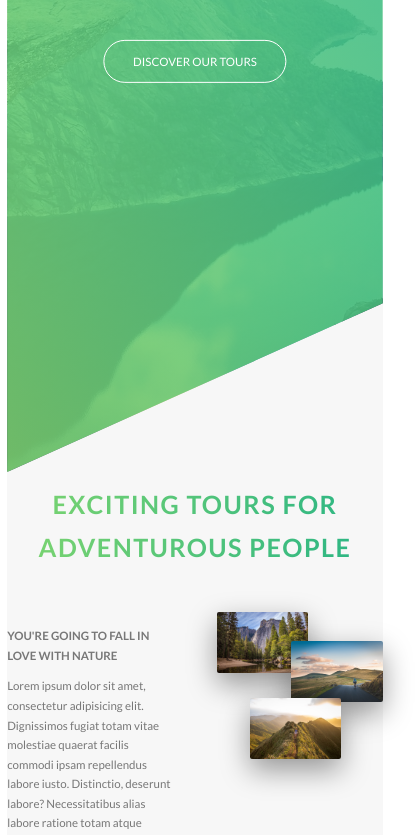
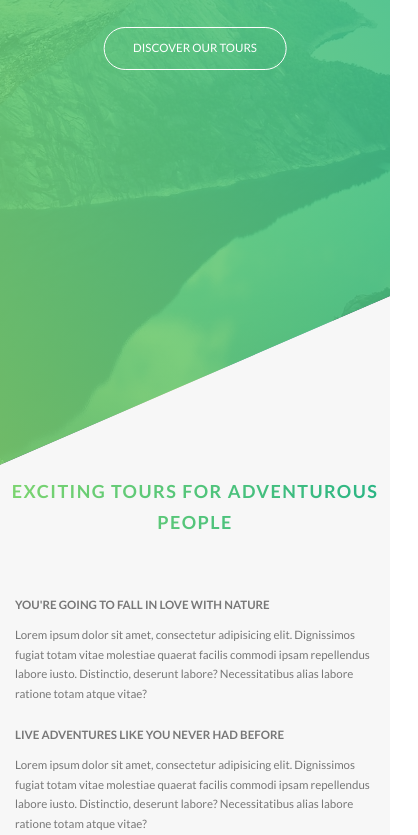
Before and after one commit to AndresXI/Natours-Landing-Page, a website: page index.html in a window 390 px wide. Shown: the part 337-1172 px from the top of the page, 418 px wide, since content can reach past the window. Drawn offline with Linux system fonts and the light colour scheme.

Commit message:
media queries

```diff
--- a/sass/abstracts/_mixins.scss
+++ b/sass/abstracts/_mixins.scss
@@ -36,6 +36,8 @@
 - tab-port
 - tab-land
 - big-desktop
+
+ORDER: Base * typography > general layout + grid > page layout > components
 */
 @mixin responsive($breakpoint) {
 
--- a/sass/abstracts/_variables.scss
+++ b/sass/abstracts/_variables.scss
@@ -26,4 +26,5 @@
 // GRID
 $grid-width: 114rem;
 $gutter-vertical: 8rem;
+$gutter-vertical-small: 6rem;
 $gutter-horizontal: 6rem;
--- a/sass/base/_base.scss
+++ b/sass/base/_base.scss
@@ -31,4 +31,9 @@
 
 body {
    box-sizing: border-box;
+   padding: 1rem;
+
+   @include responsive(tab_port) {
+     padding: 0;
+   }
 }
--- a/sass/base/_typography.scss
+++ b/sass/base/_typography.scss
@@ -5,7 +5,6 @@
    /* font-size: 16px;  */
    line-height: 1.7;
    color: $color-gray;
-   padding: 1rem;
 }
 
 .heading-primary {
@@ -22,6 +21,11 @@
          animation-name: moveInLeft;
          animation-duration: 2s;
 
+         @include responsive(phone) {
+            letter-spacing: 1rem;
+            font-size: 5rem;
+         }
+
    }
 
    &--sub {
@@ -32,6 +36,11 @@
          letter-spacing: 1.75rem;
          animation-name: moveInRight;
          animation-duration: 2s;
+
+      @include responsive(phone) {
+            letter-spacing: .5rem;
+
+      }
    }
 }
 
@@ -45,6 +54,14 @@
       color: transparent;
       letter-spacing: 0.2rem;
       transition: all .2s;
+
+      @include responsive(tab_port) {
+            font-size: 3rem;
+      }
+
+      @include responsive(phone) {
+            font-size: 2.5rem;
+      }
 
       &:hover {
            transform: skewY(2deg) skewX(15deg) scale(1.1);
--- a/sass/layout/_grid.scss
+++ b/sass/layout/_grid.scss
@@ -2,10 +2,17 @@
    max-width: $grid-width;
    // centering a block element inside another block element
    margin: 0 auto;
+   @include responsive(tab_port) {
+      max-width: 50rem;
+   }
 
    // .row:not() --> does opposite of .row:last-child()
    &:not(:last-child) {
       margin-bottom: $gutter-vertical;
+
+        @include responsive(tab_port) {
+          margin-bottom: $gutter-vertical-small;
+        }
    }
 
    @include clearfix;
@@ -18,6 +25,15 @@
         &:not(:last-child) {
            // everything except last child
            margin-right: $gutter-horizontal;
+
+            @include responsive(tab_port) {
+              margin-right: 0;
+              margin-bottom: $gutter-vertical-small;
+            }
+        }
+
+        @include responsive(tab_port) {
+           width: 100% !important;
         }
    }
 
--- a/sass/layout/_header.scss
+++ b/sass/layout/_header.scss
@@ -13,16 +13,31 @@
    -webkit-clip-path: polygon(0 0, 100% 0, 100% 75vh, 0 100%);
    clip-path: polygon(0 0, 100% 0, 100% 75vh, 0 100%);/* Using a clip-path */
 
+   @include responsive(phone) {
+      -webkit-clip-path: polygon(0 0, 100% 0, 100% 90vh, 0 100%);
+      clip-path: polygon(0 0, 100% 0, 100% 75vh, 0 100%);
+      /* Using a clip-path */
+   }
+
       &__logo-box {
             /* can use top bottom properties*/
             position: absolute;
             /* Need a relative parent */
             top: 4rem;
             left: 4rem;
+
+            @include responsive(phone) {
+                  top: 2rem;
+                  left: 2rem;
+            }
       }
 
       &__logo {
          height: 3.5rem;
+
+            @include responsive(phone) {
+                  height: 2.3rem;
+            }
       }
 
       /* Header text styles */
```
Also changed, not shown: css/style.css.
